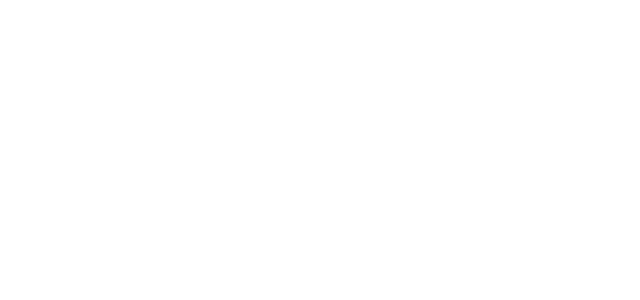
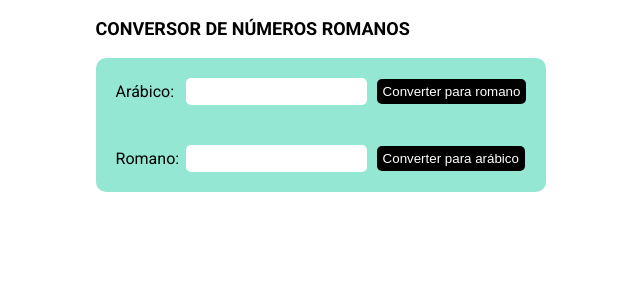
Before and after one commit to brunnaserafina/challenge-rota-das-oficinas, a React (Create React App) app: page / in a window 1280 px wide. Shown: the top 300 px of the page, without its empty margins (319-959 px from the left). Built offline with nearby package versions, Linux system fonts and the light colour scheme.

Commit message:
feat: implemented roman numeral converter component

```diff
--- a/src/App.js
+++ b/src/App.js
@@ -1,3 +1,9 @@
+import RomanNumeralConverter from "./pages/RomanNumeralConverter";
+
 export default function App() {
-  return <div></div>;
+  return (
+    <div>
+      <RomanNumeralConverter />
+    </div>
+  );
 }
--- /dev/null
+++ b/src/pages/RomanNumeralConverter.js
@@ -0,0 +1,134 @@
+import { useState } from "react";
+import styled from "styled-components";
+
+const romanToArabicMap = {
+  M: 1000,
+  CM: 900,
+  D: 500,
+  CD: 400,
+  C: 100,
+  XC: 90,
+  L: 50,
+  XL: 40,
+  X: 10,
+  IX: 9,
+  V: 5,
+  IV: 4,
+  I: 1,
+};
+
+export default function RomanNumeralConverter() {
+  const [romanNumeral, setRomanNumeral] = useState("");
+  const [arabicNumeral, setArabicNumeral] = useState("");
+
+  function convertToRoman(inputArabicNumeral) {
+    let arabicNum = inputArabicNumeral;
+    let romanNumeralResult = "";
+
+    if (arabicNum < 1 || arabicNum > 3999) {
+      alert("Favor, insira um numeral romano ou arábico entre 1 e 3999.");
+      return;
+    }
+
+    for (let [symbol, value] of Object.entries(romanToArabicMap)) {
+      while (arabicNum >= value) {
+        romanNumeralResult += symbol;
+        arabicNum -= value;
+      }
+    }
+
+    setRomanNumeral(romanNumeralResult);
+
+    return romanNumeralResult;
+  }
+
+  function convertToArabic() {
+    let arabicNumeralResult = 0;
+    let romanNum = romanNumeral.toUpperCase();
+
+    for (let i = 0; i < romanNum.length; i++) {
+      const currentValue = romanToArabicMap[romanNum[i]];
+      const nextValue = romanToArabicMap[romanNum[i + 1]];
+
+      if (nextValue > currentValue) {
+        arabicNumeralResult -= currentValue;
+      } else {
+        arabicNumeralResult += currentValue;
+      }
+    }
+
+    convertToRoman(arabicNumeralResult);
+
+    setArabicNumeral(arabicNumeralResult);
+  }
+
+  return (
+    <Wrapper>
+      <h1>Conversor de números romanos</h1>
+
+      <div>
+        <span>
+          <h2>Arábico: </h2>
+          <input
+            type="number"
+            value={arabicNumeral}
+            onChange={(e) => setArabicNumeral(e.target.value)}
+          />
+          <button onClick={() => convertToRoman(arabicNumeral)}>
+            Converter para romano
+          </button>
+        </span>
+
+        <span>
+          <h2>Romano: </h2>
+          <input
+            type="text"
+            value={romanNumeral}
+            onChange={(e) => setRomanNumeral(e.target.value)}
+          />
+          <button onClick={convertToArabic}>Converter para arábico</button>
+        </span>
+      </div>
+    </Wrapper>
+  );
+}
+
+const Wrapper = styled.div`
+  h1 {
+    text-transform: uppercase;
+    font-weight: 700;
+    font-size: 18px;
+    margin: 20px 0;
+  }
+
+  h2 {
+    width: 60px;
+  }
+
+  div {
+    background-color: #93e7d3;
+    border-radius: 10px;
+  }
+
+  span {
+    display: flex;
+    align-items: center;
+    padding: 20px;
+  }
+
+  input {
+    margin: 0 10px;
+    border-radius: 5px;
+    border: none;
+    height: 25px;
+  }
+
+  button {
+    background-color: #000000;
+    color: white;
+    border-radius: 5px;
+    border: none;
+    height: 25px;
+    cursor: pointer;
+  }
+`;
```
